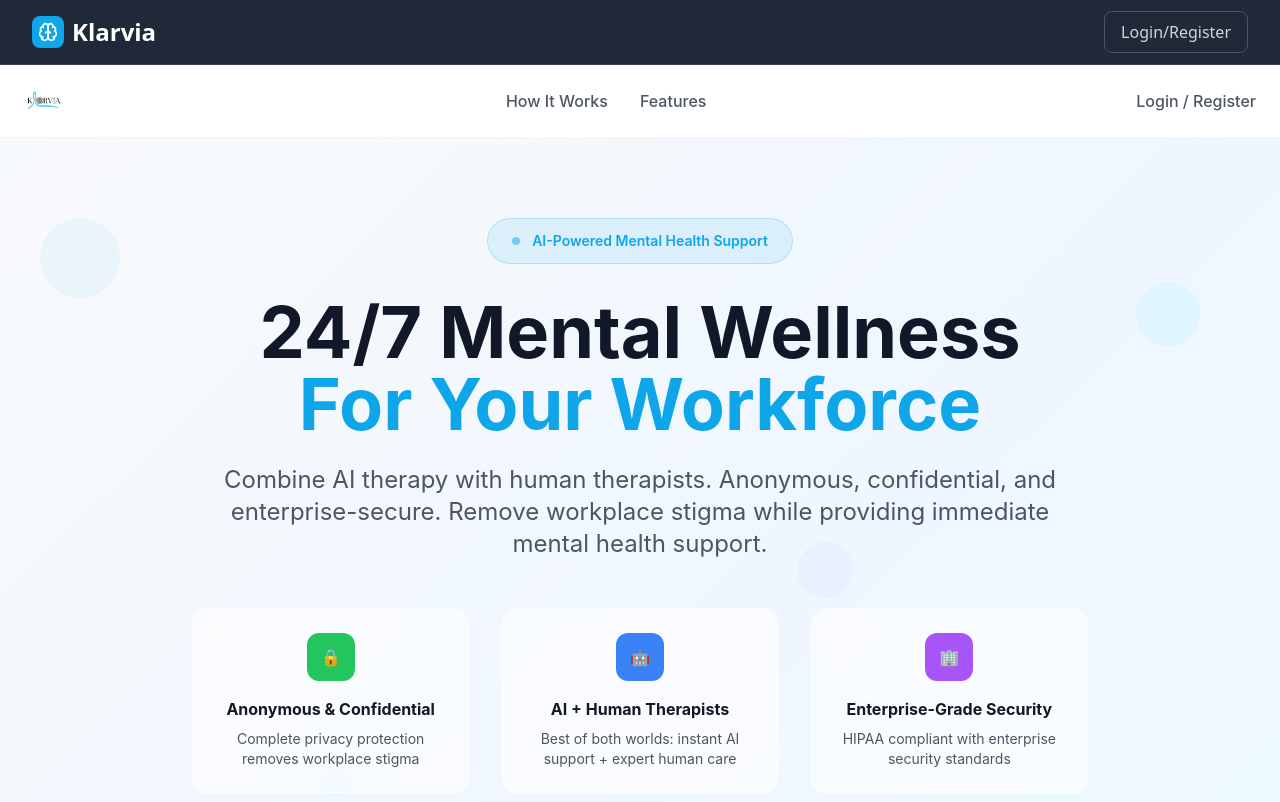
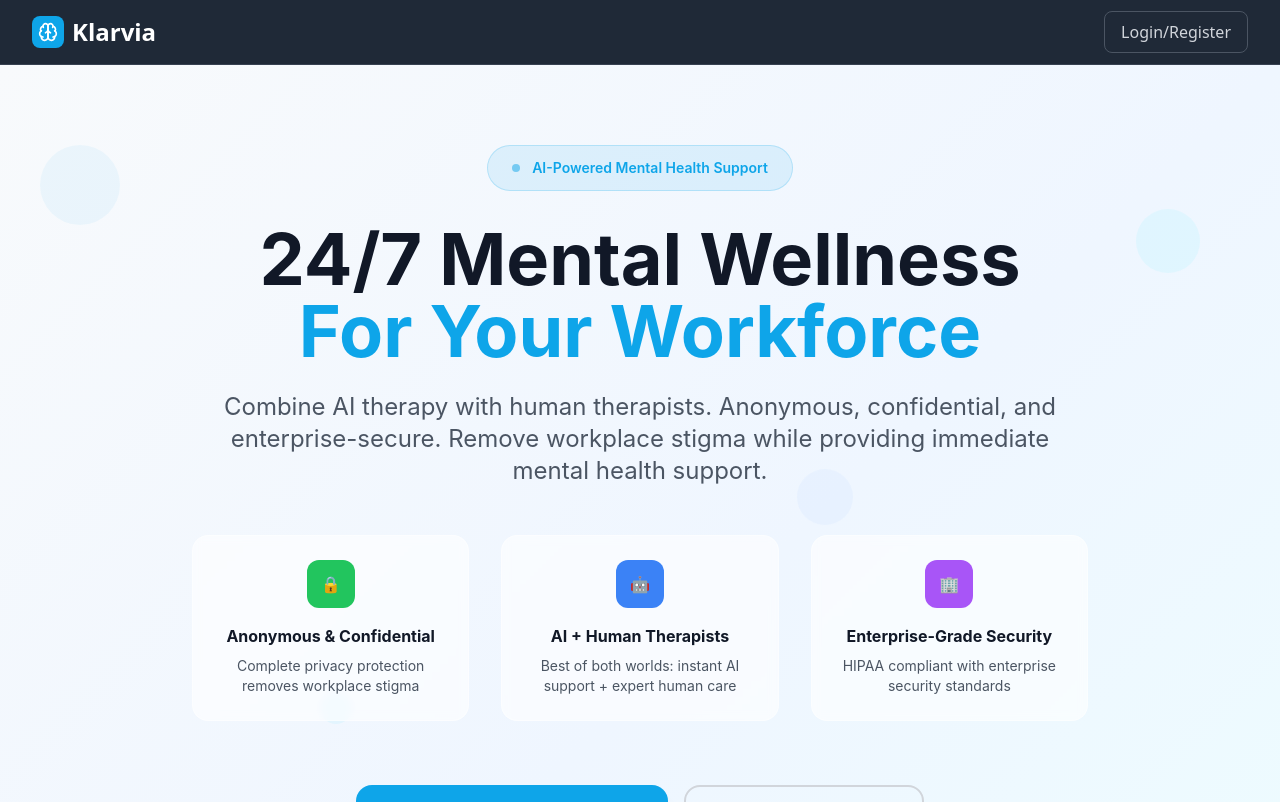
Before and after one commit to klarityy1221/klarviaa, a React (Vite) app: page / in a window 1280 px wide. Shown: the top 802 px of the page. Built offline with nearby package versions, Linux system fonts and the light colour scheme.

Commit message:
Remove upper navigation bar

```diff
--- a/src/components/LandingPage.tsx
+++ b/src/components/LandingPage.tsx
@@ -13,33 +13,6 @@ const onEnterPlatform = () => {};
 const LandingPage: React.FC<LandingPageProps> = ({ setCurrentView }) => {
   return (
     <div className="min-h-screen bg-white font-body">
-      {/* Header */}
-      <header className="bg-white border-b border-gray-100 sticky top-0 z-50">
-        <nav className="max-w-7xl mx-auto px-6 py-4">
-          <div className="flex justify-between items-center">
-            <div className="flex items-center">
-              <img
-                src="/Klarvia Logo-1.png"
-                alt="Klarvia Logo"
-                className="h-10 w-auto mr-3"
-              />
-            </div>
-            <div className="hidden md:flex items-center space-x-8">
-              <a href="#how-it-works" className="text-gray-600 hover:text-klarvia-blue transition-colors font-medium">How It Works</a>
-              <a href="#features" className="text-gray-600 hover:text-klarvia-blue transition-colors font-medium">Features</a>
-            </div>
-            <div className="flex items-center space-x-4">
-              <button
-                className="text-gray-600 hover:text-klarvia-blue transition-colors font-medium"
-                onClick={() => setCurrentView('auth')}
-              >
-                Login / Register
-              </button>
-            </div>
-          </div>
-        </nav>
-      </header>
-
       {/* Hero Section */}
       <section className="relative min-h-screen flex items-center justify-center bg-gradient-to-br from-slate-50 via-blue-50 to-cyan-50 overflow-hidden">
         {/* Floating Elements - Visual Enhancement */}
```
